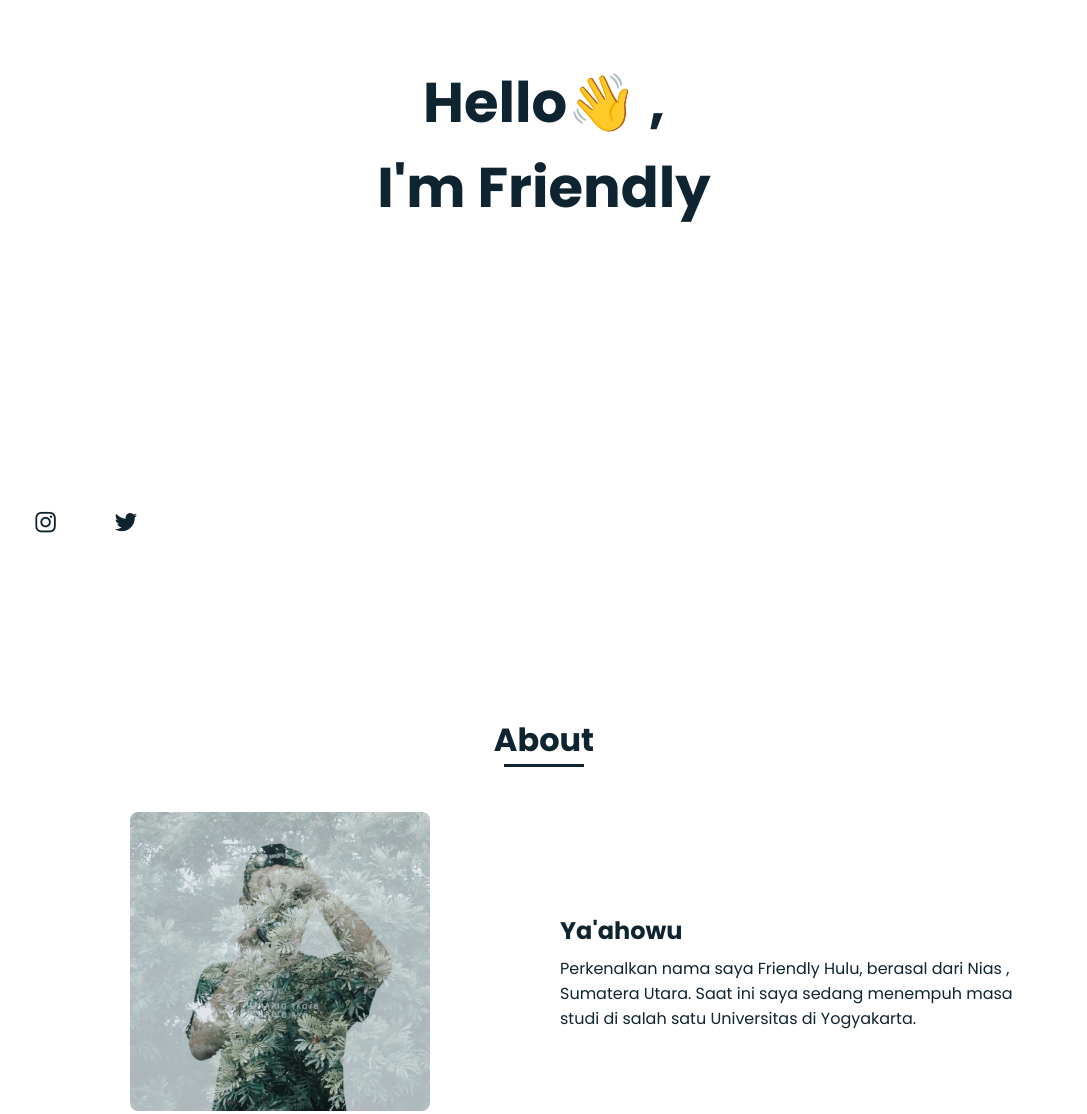
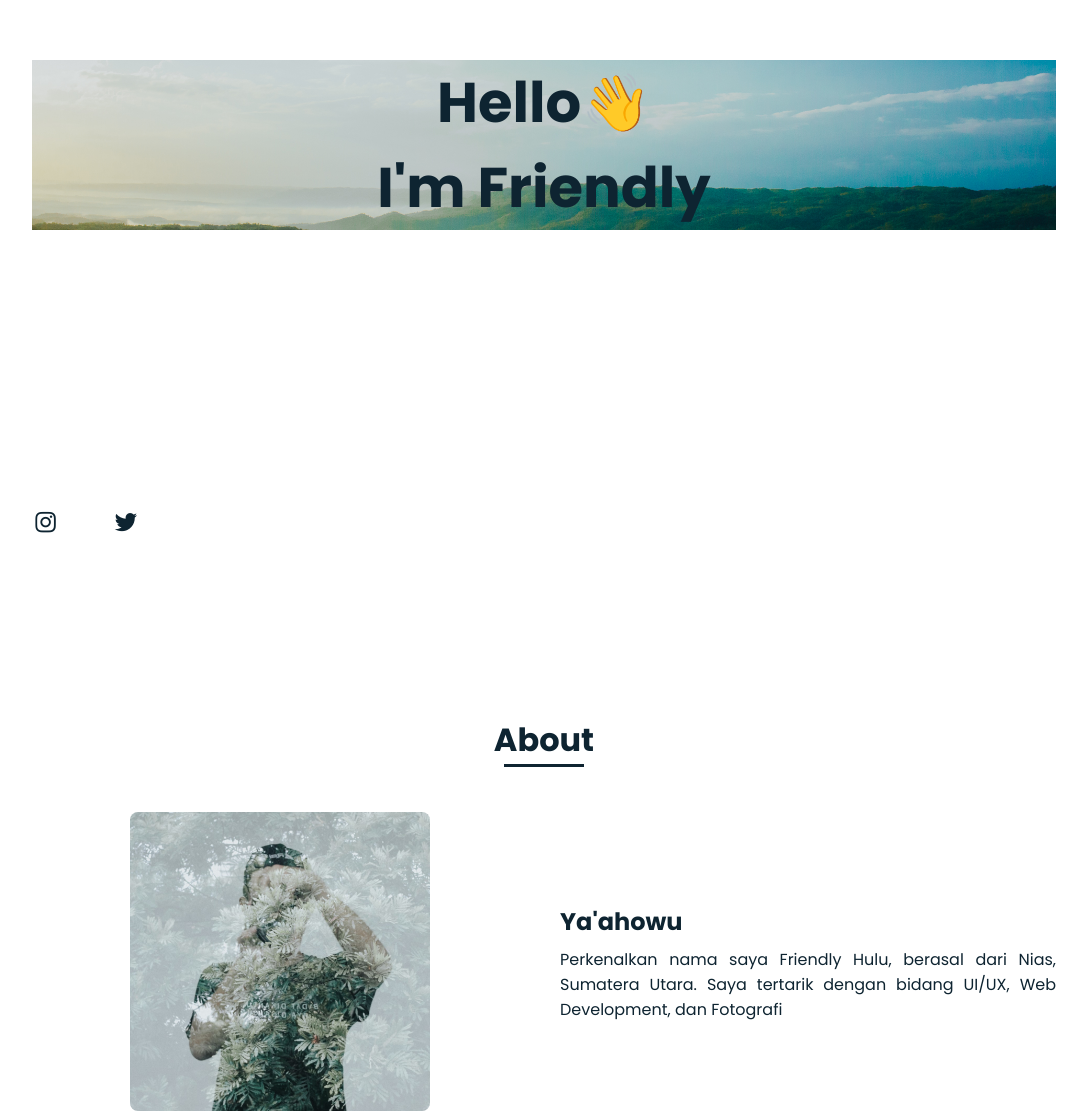
Before and after one commit to friendlyhulu/friendlyhulu.github.io, a plain HTML site: page index.html in a window 1280 px wide. Shown: the part 214-1328 px from the top of the page, without its empty margins (96-1183 px from the left). Drawn offline with nearby package versions, Linux system fonts and the light colour scheme.

Commit message:
Update Background

```diff
--- a/assets/css/style.css
+++ b/assets/css/style.css
@@ -95,6 +95,7 @@ img {
     margin-top: var(--mb-2);
     margin-bottom: var(--mb-4);
     text-align: center;
+
 }
 
 .section-title::after {
@@ -135,7 +136,7 @@ img {
     box-shadow: 0 1px 4px rgba(146, 161, 176, .15);
 }
 
-/*===== NAV =====*/
+
 .nav {
     height: var(--header-height);
     display: flex;
@@ -190,7 +191,7 @@ img {
     cursor: pointer;
 }
 
-/*Active menu*/
+
 .active::after {
     position: absolute;
     content: "";
@@ -201,27 +202,38 @@ img {
     background-color: var(--first-color);
 }
 
-/*=== Show menu ===*/
+
 .show {
     right: 0;
 }
 
-/*===== HOME =====*/
+
 .home {
     height: calc(100vh - 20rem);
     row-gap: 5rem;
+
 
 }
 
 .home__data {
     align-self: center;
+
 }
+
+
 
 .home__title {
     margin-top: 20px;
     font-size: var(--big-font-size);
     margin-bottom: var(--mb-5);
     text-align: center;
+    background-image: url(/assets/img/background.jpg);
+    background-position: center center;
+    background-repeat: no-repeat;
+    background-attachment: fixed;
+    background-size: cover;
+
+
 }
 
 .home__title-color {
@@ -251,7 +263,7 @@ img {
 }
 
 
-/*BUTTONS*/
+
 .button {
     display: inline-block;
     background-color: var(--second-color);
@@ -265,14 +277,14 @@ img {
     box-shadow: 0 10px 36px rgba(0, 0, 0, .15);
 }
 
-/* ===== ABOUT =====*/
+
 .about__container {
     row-gap: 2rem;
     text-align: center;
 }
 
 .about__subtitle {
-    margin-top: 20px;
+    margin-top: 3px;
     margin-bottom: var(--mb-1);
 }
 
@@ -357,10 +369,12 @@ img {
 
     .home {
         height: 100vh;
+
     }
 
     .home__data {
         align-self: flex-end;
+        background-size: cover;
     }
 
      .home__img {
@@ -433,3 +447,7 @@ img {
      cursor: pointer;
      display: none;
  }
+
+ .about__text {
+     text-align: justify;
+ }
--- a/assets/js/main.js
+++ b/assets/js/main.js
@@ -1,5 +1,4 @@
 /*Bactotop*/
-
  $(window).scroll(function(){
   if ($(this).scrollTop()){
       $('.backtotop').fadeIn();
@@ -64,6 +63,7 @@ sr.reveal('.button',{delay: 200});
 sr.reveal('.home__img',{delay: 400});
 sr.reveal('.home__social-icon',{ interval: 200});
 
+sr.reveal('.section-title',{delay: 100});
 sr.reveal('.about__img',{});
 sr.reveal('.about__subtitle',{delay: 400});
 sr.reveal('.about__text',{delay: 400});
--- a/index.html
+++ b/index.html
@@ -2,7 +2,7 @@
 <html lang="en">
     <head>
         <meta charset="UTF-8">
-        <meta name="viewport" content="width=device-width, initial-scale=1.0">
+        <meta name="viewport" content="width=device-width, initial-scale=1.0, user-scalable=no">
         <link rel="stylesheet" href="assets/css/style.css">
         <link href='https://cdn.jsdelivr.net/npm/boxicons@2.0.5/css/boxicons.min.css' rel='stylesheet'>
 
@@ -13,7 +13,7 @@
         <header class="l-header" id="navbar">
             <nav class="nav bd-grid">
                 <div>
-                    <a href="#" class="nav__logo">FRIENDLY</a>
+                    <a href="/index.html" class="nav__logo">FRIENDLY</a>
                 </div>
 
                 <div class="nav__menu" id="nav-menu">
@@ -36,10 +36,7 @@
                 <div class="home__data">
                     <br><br>
                     <br><br>
-                    <h1 class="home__title">Hello&#128075; ,<br>I'm <span class="home__title-color">Friendly</span></h1>
-                <!--
-                    <a href="#" class="button">Contact</a>
-                -->
+                    <h1 class="home__title">Hello&#128075; <br>I'm <span class="home__title-color">Friendly</span></h1>
                 </div>
 
                 <div class="home__social">
@@ -52,7 +49,6 @@
             <br>
             <section class="about section " id="about">
                 <h2 class="section-title">About</h2>
-
                 <div class="about__container bd-grid">
                     <div class="about__img">
                         <img src="assets/img/img2.jpg" alt="">
@@ -60,7 +56,8 @@
 
                     <div>
                         <h2 class="about__subtitle">Ya'ahowu</h2>
-                        <p class="about__text">Perkenalkan nama saya Friendly Hulu, berasal dari Nias , Sumatera Utara. Saat ini saya sedang menempuh masa studi di salah satu Universitas di Yogyakarta. </p>
+                        <p class="about__text">Perkenalkan nama saya Friendly Hulu, berasal dari Nias, Sumatera Utara. Saya tertarik dengan bidang UI/UX, Web Development, dan Fotografi </p>
+
                     </div>
                 </div>
             </section>
```
Also changed, not shown: assets/img/background.jpg (added).
